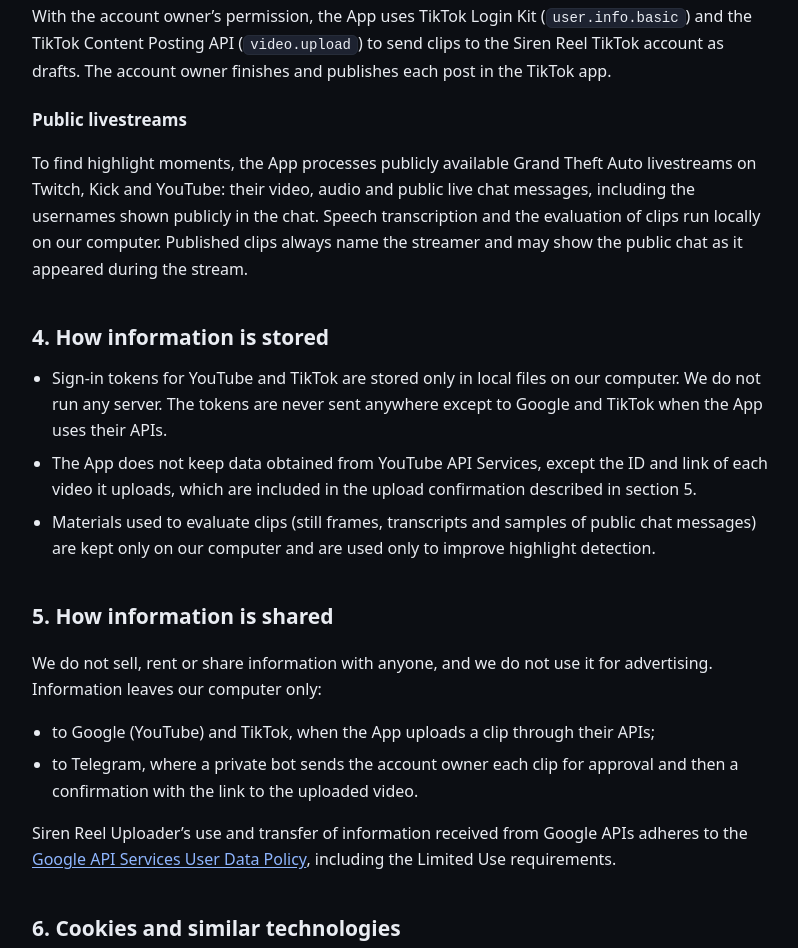
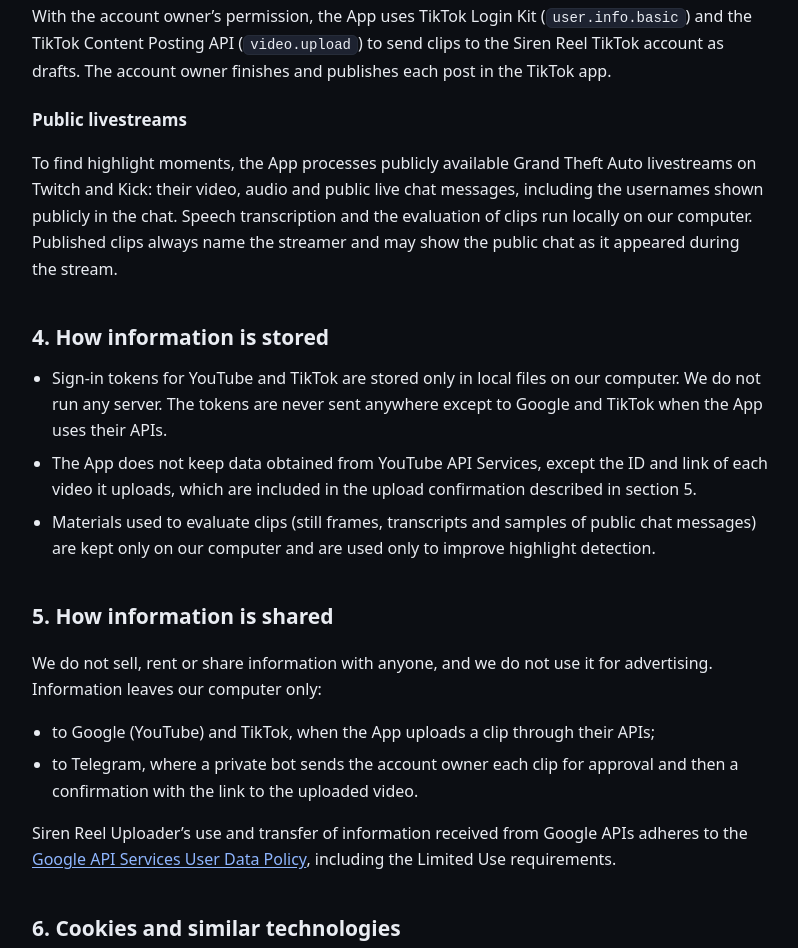
Before and after one commit to sirenreel/sirenreel.github.io, a plain HTML site: page privacy.html in a window 1280 px wide. Shown: the part 942-1890 px from the top of the page, without its empty margins (240-1038 px from the left). Drawn offline with Linux system fonts and the light colour scheme.

Commit message:
Privacy policy: livestreams processed only from Twitch and Kick
Co-Authored-By: Claude Opus 5.5 <noreply@anthropic.com>
Claude-Session: https://claude.ai/code/session_01112XWYZvYkAg1E29JdEBSf

```diff
--- a/privacy.html
+++ b/privacy.html
@@ -78,7 +78,7 @@ footer a{color:var(--muted)}
 <h3>TikTok</h3>
 <p>With the account owner’s permission, the App uses TikTok Login Kit (<code>user.info.basic</code>) and the TikTok Content Posting API (<code>video.upload</code>) to send clips to the Siren Reel TikTok account as drafts. The account owner finishes and publishes each post in the TikTok app.</p>
 <h3>Public livestreams</h3>
-<p>To find highlight moments, the App processes publicly available Grand Theft Auto livestreams on Twitch, Kick and YouTube: their video, audio and public live chat messages, including the usernames shown publicly in the chat. Speech transcription and the evaluation of clips run locally on our computer. Published clips always name the streamer and may show the public chat as it appeared during the stream.</p>
+<p>To find highlight moments, the App processes publicly available Grand Theft Auto livestreams on Twitch and Kick: their video, audio and public live chat messages, including the usernames shown publicly in the chat. Speech transcription and the evaluation of clips run locally on our computer. Published clips always name the streamer and may show the public chat as it appeared during the stream.</p>
 
 <h2>4. How information is stored</h2>
 <ul class="plain">
```
